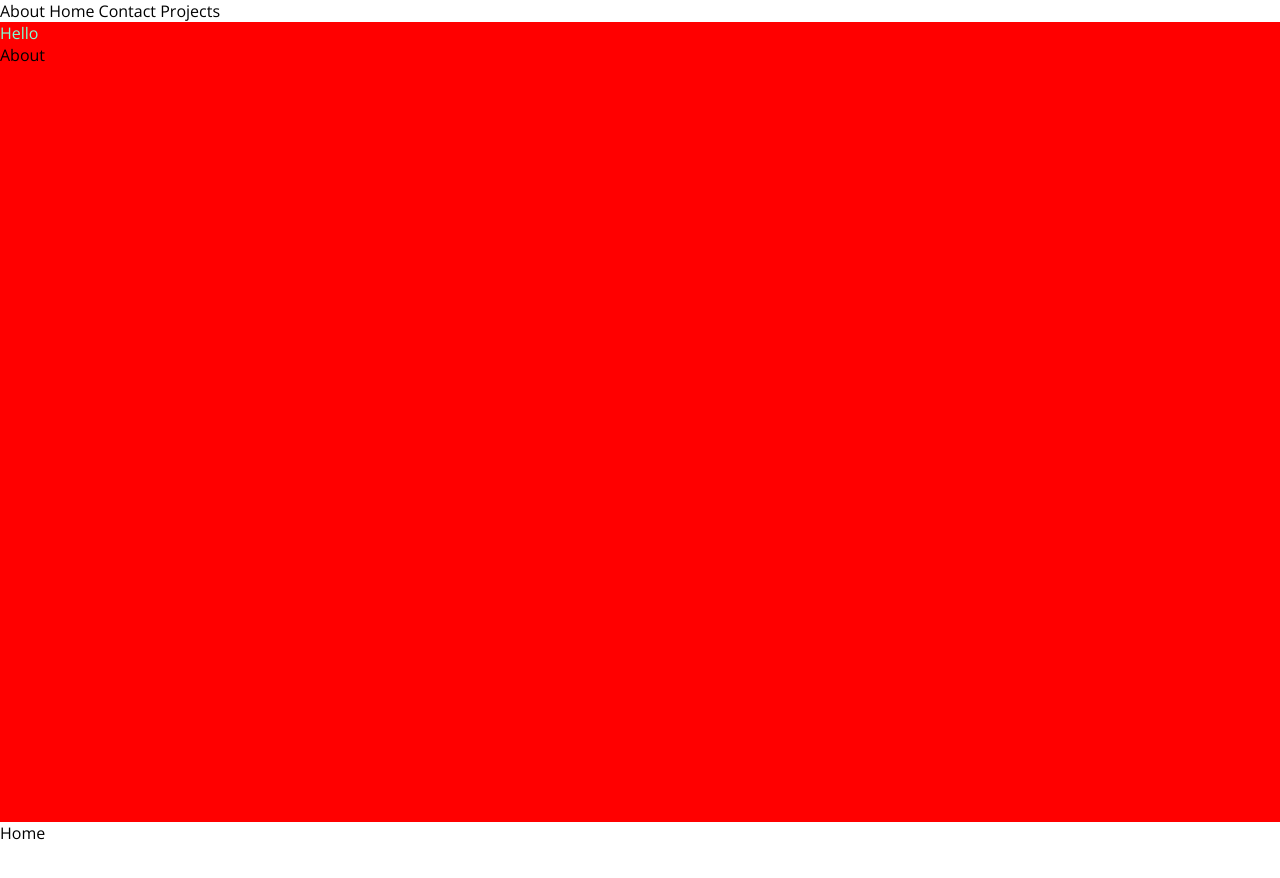
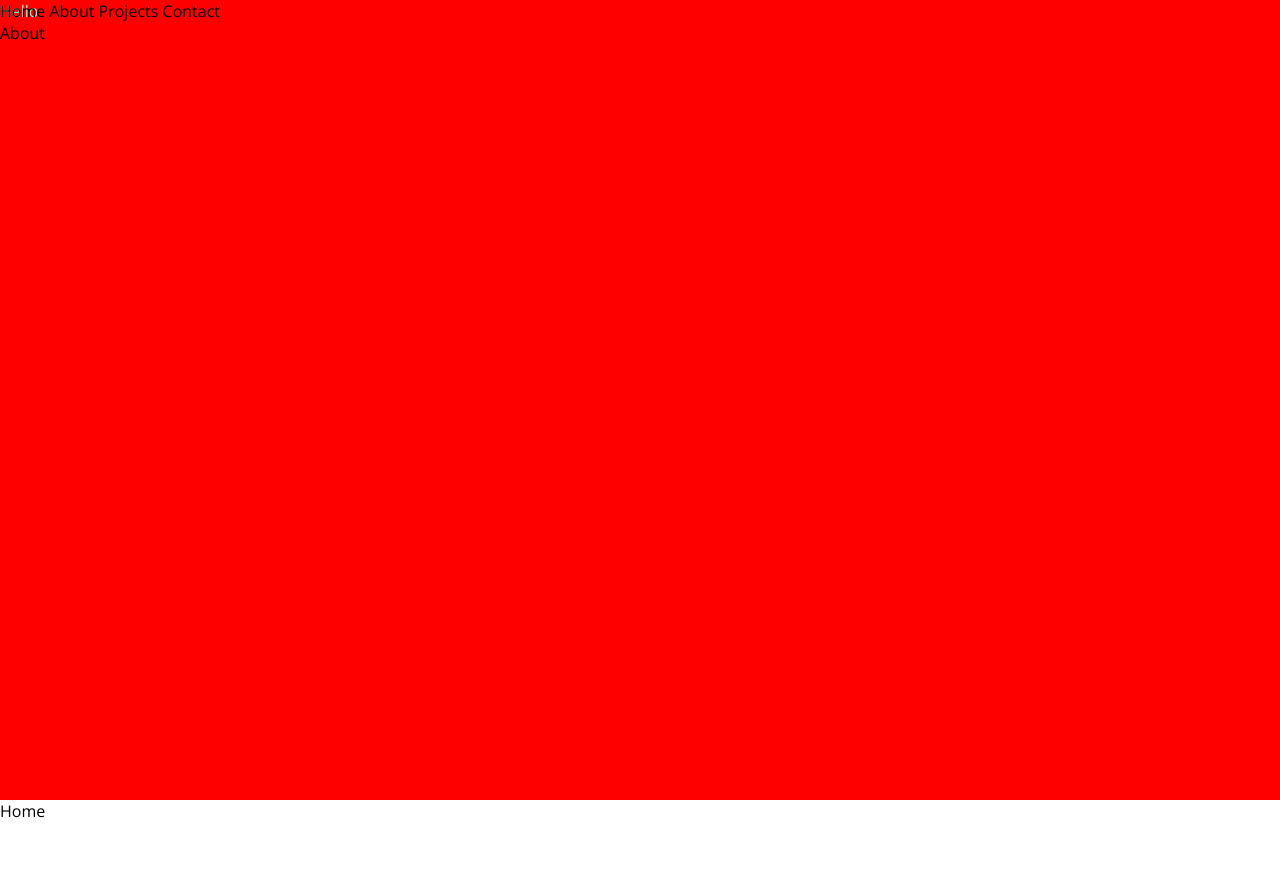
Before and after one commit to Adriantutuianu/personal-website, a React (Create React App) app: page / in a window 1280 px wide. Shown: the top 878 px of the page. Built offline with nearby package versions, Linux system fonts and the light colour scheme.

Commit message:
Added position fixed menu bar

```diff
--- a/src/Header.js
+++ b/src/Header.js
@@ -1,9 +1,20 @@
 import React from "react";
 import { Link } from "react-scroll";
+import "./header.scss";
 
 const Header = () => {
   return (
-    <div>
+    <header className="header">
+      <Link
+        activeClass="active"
+        to="home-section"
+        spy={true}
+        smooth={true}
+        duration={900}
+        delay={100}
+      >
+        Home
+      </Link>{" "}
       <Link
         activeClass="active"
         to="about-section"
@@ -16,13 +27,13 @@ const Header = () => {
       </Link>{" "}
       <Link
         activeClass="active"
-        to="home-section"
+        to="projects-section"
         spy={true}
         smooth={true}
         duration={900}
         delay={100}
       >
-        Home
+        Projects
       </Link>{" "}
       <Link
         activeClass="active"
@@ -34,17 +45,7 @@ const Header = () => {
       >
         Contact
       </Link>{" "}
-      <Link
-        activeClass="active"
-        to="projects-section"
-        spy={true}
-        smooth={true}
-        duration={900}
-        delay={100}
-      >
-        Projects
-      </Link>{" "}
-    </div>
+    </header>
   );
 };
 
--- /dev/null
+++ b/src/header.scss
@@ -0,0 +1,5 @@
+.header {
+  position: fixed;
+  top: 0px;
+  left: 0px;
+}
```
